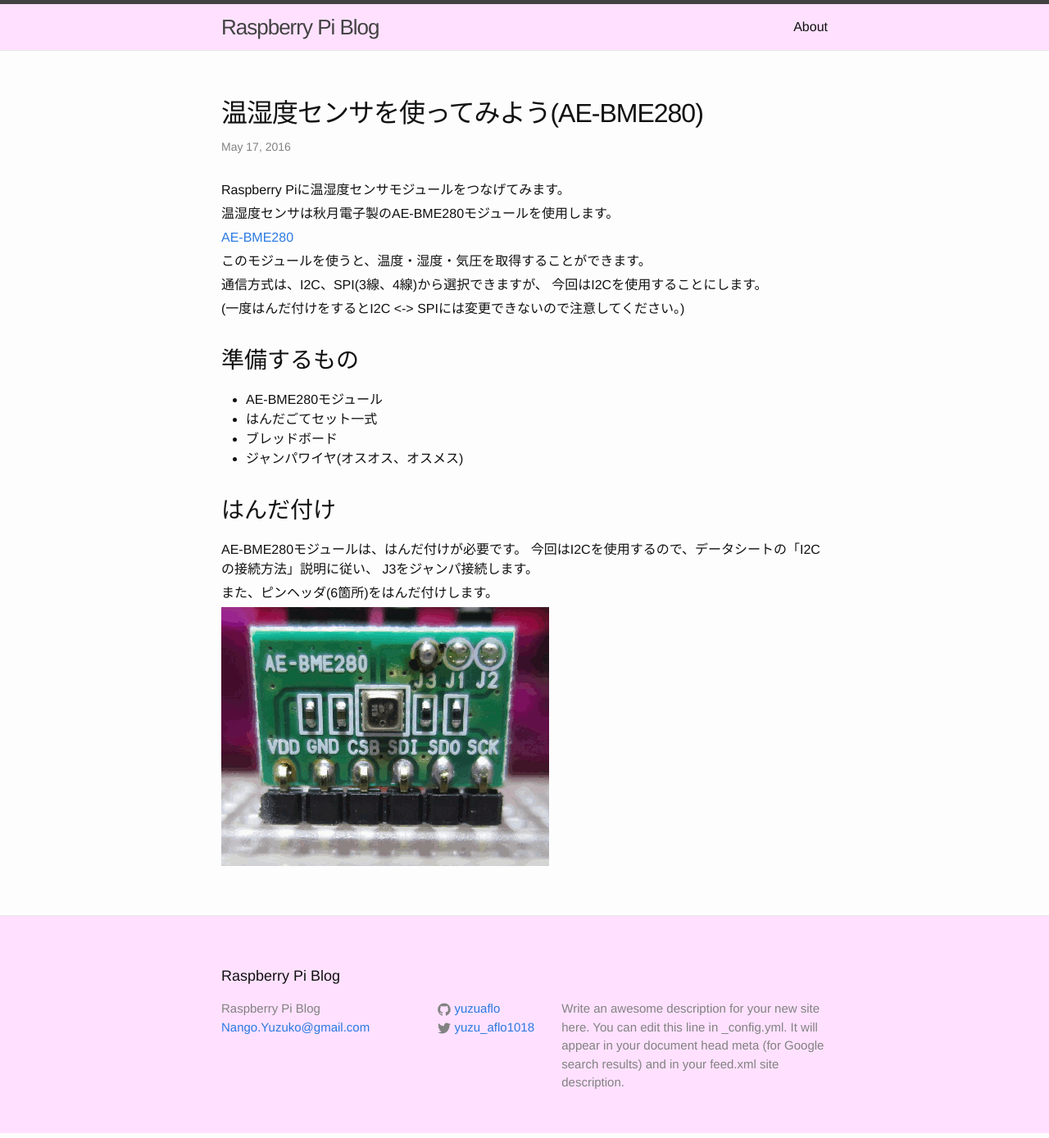
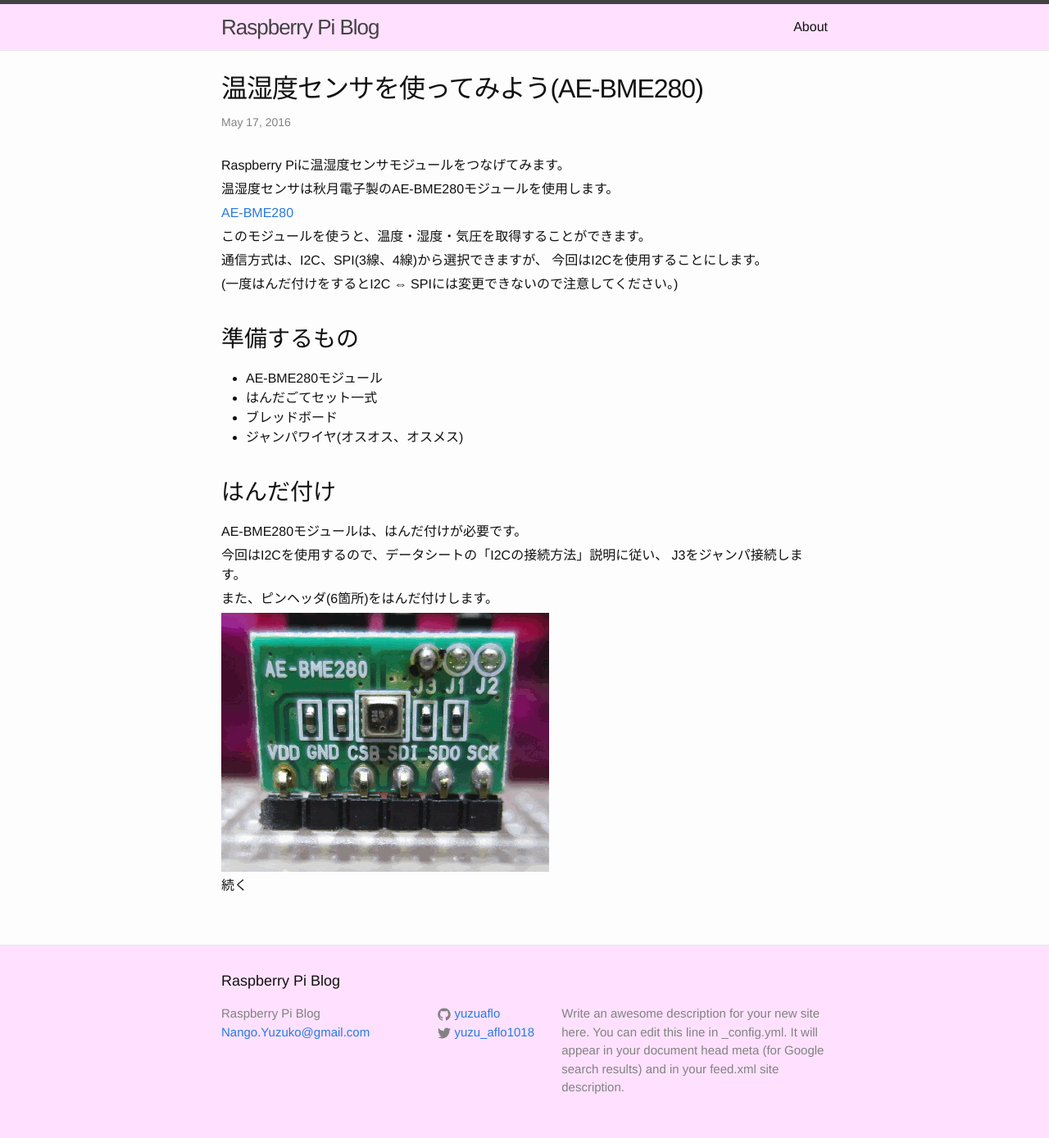
Before and after one commit to yuzuaflo/RaspiBlog, a Jekyll site: the page built from _posts/2016-05-17-temperature-senser.md, in a window 1280 px wide. Shown: the whole page at 82% size. Built offline with Jekyll 4.4.1, drawn with Linux system fonts in a browser that asks for light colours.

Commit message:
second commit

```diff
--- a/_posts/2016-05-17-temperature-senser.md
+++ b/_posts/2016-05-17-temperature-senser.md
@@ -15,7 +15,9 @@ Raspberry Piに温湿度センサモジュールをつなげてみます。
 通信方式は、I2C、SPI(3線、4線)から選択できますが、
 今回はI2Cを使用することにします。
 
-(一度はんだ付けをするとI2C <-> SPIには変更できないので注意してください。)
+(一度はんだ付けをするとI2C ⇔ SPIには変更できないので注意してください。)
+
+
 
 ## 準備するもの
 
@@ -24,12 +26,17 @@ Raspberry Piに温湿度センサモジュールをつなげてみます。
 * ブレッドボード
 * ジャンパワイヤ(オスオス、オスメス)
 
+
+
 ## はんだ付け
 
 AE-BME280モジュールは、はんだ付けが必要です。
+
 今回はI2Cを使用するので、データシートの「I2Cの接続方法」説明に従い、
 J3をジャンパ接続します。
 
 また、ピンヘッダ(6箇所)をはんだ付けします。
 
 ![]({{site.baseurl}}/images/temperature-senser_01.png)
+
+続く
--- a/_sass/_base.scss
+++ b/_sass/_base.scss
@@ -32,7 +32,6 @@ body {
  */
 h1, h2, h3, h4, h5, h6,
 %vertical-rhythm {
-    margin-top: $spacing-unit;
     margin-bottom: $spacing-unit / 2;
 }
 
```
